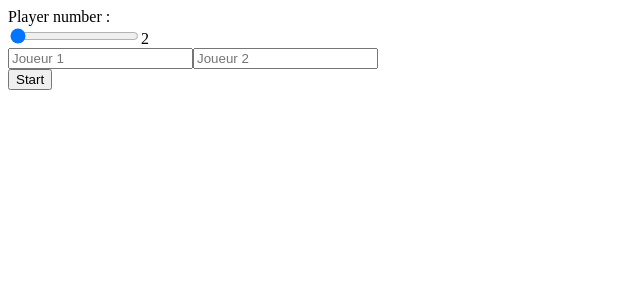
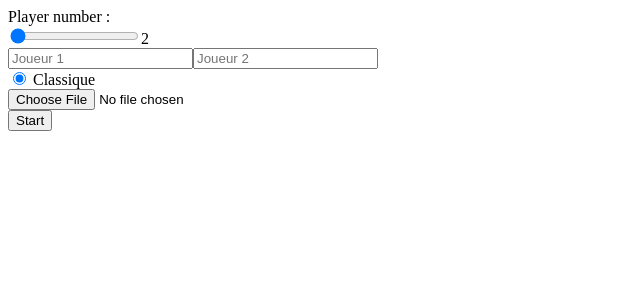
Before and after one commit to AnNaNnq/planningPokerPP, an Angular app: page /lobby in a window 1280 px wide. Shown: the top 300 px of the page, without its empty margins (0-640 px from the left). Built offline with nearby package versions, Linux system fonts and the light colour scheme.

Commit message:
Selection du mod de jeu

```diff
--- a/src/app/components/settings-component/settings-component.component.html
+++ b/src/app/components/settings-component/settings-component.component.html
@@ -9,6 +9,13 @@
     <label>{{Players[i]}}</label>
   </div>
 
+  <input type="radio" name="mod" value="classique" checked (change)="changeMod($event)"> Classique
+
+  <br />
+
+  <input type="file" (change)="onFileSelected($event)">
+
+  <br />
 
   <button type="submit" name="submit">Start</button>
 </form>
--- a/src/app/components/settings-component/settings-component.component.ts
+++ b/src/app/components/settings-component/settings-component.component.ts
@@ -7,7 +7,11 @@ import { Component } from '@angular/core';
 })
 export class SettingsComponentComponent {
 
+  jsonData: any;
+
   playerMax: number = 15;
+
+  mode = "Classique";
 
   playerNumber: number = 2;
   Players: { [key: number]: string} = {
@@ -31,4 +35,14 @@ export class SettingsComponentComponent {
       this.Players[id] = event.target.value;
     }
   }
+
+  changeMod(event: any = 0){
+    this.mode = event.target.value;
+    console.log(this.mode);
+  }
+
+  onFileSelected(event: any = 0){
+    const selectedFile = event.target.files[0];
+    const reader = new FileReader();
+  }
 }
```
